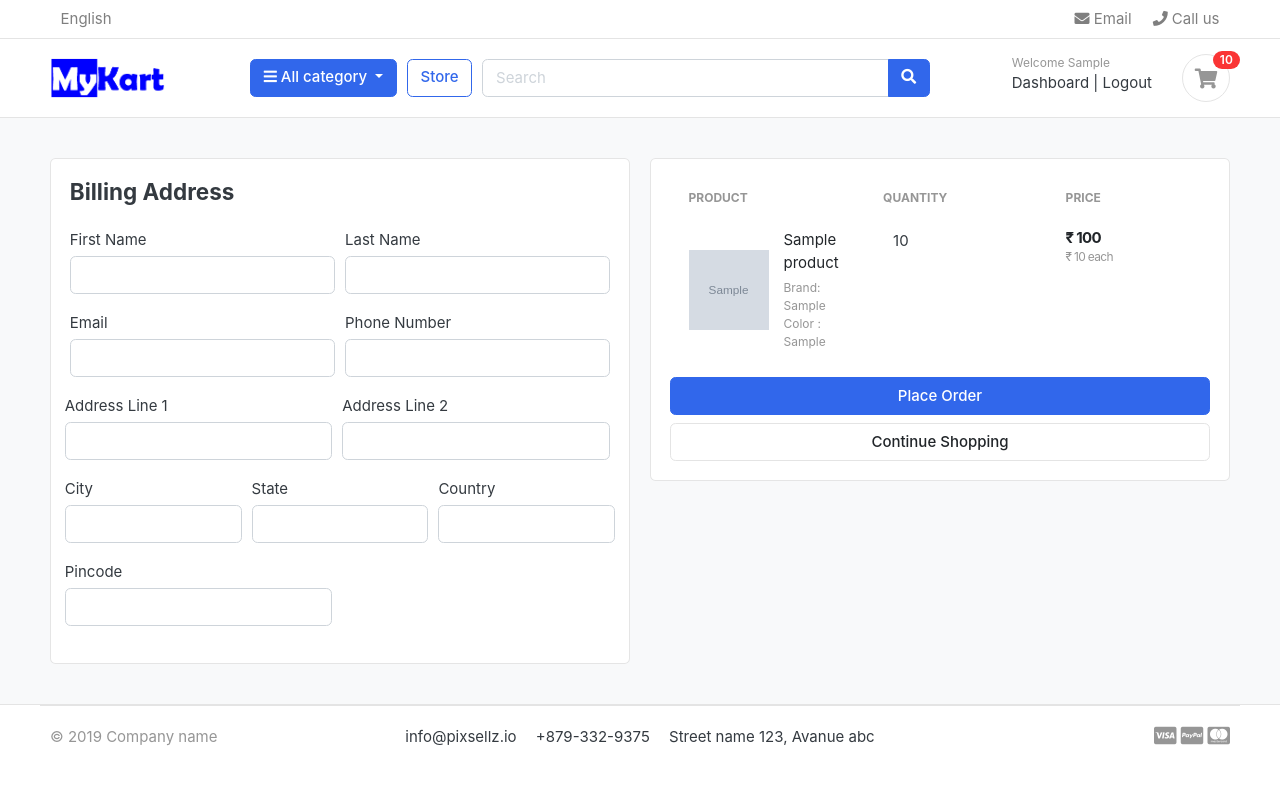
After one commit to bojjasiva/greatkart-django, a Django app: page /cart/checkout/ in a window 1280 px wide. The commit adds this page. Shown: the top 785 px of the page. Run offline with Django 3.2, Linux system fonts and the light colour scheme; a user stored in the database is signed in; tables that the repository leaves empty hold one stand-in row (values such as "Sample post"); grey boxes marked "Sample" are stand-in pictures; parts of the project's set-up code (start-up, migrations or seed data) failed here and were passed over; some libraries are stand-ins or nearby versions; some web fonts are replaced.

Commit message:
Cart functionalities

```diff
--- a/carts/context_processors.py
+++ b/carts/context_processors.py
@@ -8,8 +8,11 @@ def counter(request):
         return {}
     else:
         try:
-            cart       = Cart.objects.filter(cart_id=_cart_id(request))
-            cart_items = CartItem.objects.all().filter(cart=cart[:1])
+            cart = Cart.objects.filter(cart_id=_cart_id(request))
+            if request.user.is_authenticated:
+                cart_items = CartItem.objects.all().filter(user=request.user)
+            else:
+                cart_items = CartItem.objects.all().filter(cart=cart[:1])
             for cart_item in cart_items:
                 cart_count +=  cart_item.quantity
         except Cart.DoesNotExist:
--- a/carts/models.py
+++ b/carts/models.py
@@ -1,5 +1,7 @@
+from pickle import TRUE
 from django.db import models
 from store.models import Product, Variation
+from accounts.models import Account
 
 # Create your models here.
 
@@ -12,8 +14,9 @@ class Cart(models.Model):
 
 
 class CartItem(models.Model):
+    user       = models.ForeignKey(Account, on_delete=models.CASCADE, null=True)
     product    = models.ForeignKey(Product, on_delete=models.CASCADE)
-    cart       = models.ForeignKey(Cart, on_delete=models.CASCADE)
+    cart       = models.ForeignKey(Cart, on_delete=models.CASCADE, null=True)
     variation  = models.ManyToManyField(Variation, blank=True)
     quantity   = models.IntegerField()
     is_active  = models.BooleanField(default=True)
--- a/carts/urls.py
+++ b/carts/urls.py
@@ -8,5 +8,5 @@ urlpatterns = [
      path('add_cart/<int:product_id>/', views.add_cart, name='add_cart' ),
      path('remove_cart/<int:product_id>/<int:cart_item_id>/', views.remove_cart, name='remove_cart' ),
      path('remove_cart_item/<int:product_id>/<int:cart_item_id>/', views.remove_cart_item, name='remove_cart_item' ),
-
+     path('checkout/', views.checkout, name='checkout'),
 ]
--- a/carts/views.py
+++ b/carts/views.py
@@ -3,6 +3,7 @@ from store.models import Product, Variation
 from .models import Cart, CartItem
 from django.http import HttpResponse
 from django.core.exceptions import ObjectDoesNotExist
+from django.contrib.auth.decorators import login_required
 
 # Create your views here.
 
@@ -16,86 +17,166 @@ def _cart_id(request):
 
 # Add products in cart items
 def add_cart(request, product_id):
+    current_user = request.user
     product = Product.objects.get(id=product_id)
-    product_variation = []
 
-    # get product variation of current product to be added into cart
-    if request.method == 'POST':
-        for item in request.POST:
-            key = item
-            value = request.POST[key]
-            print(key, value)
+
+    # For Authenicated users
+    if current_user.is_authenticated:
+            # Listing product variations in the current request
+            product_variation = []
+            if request.method == 'POST':
+                for item in request.POST:
+                    key = item
+                    value = request.POST[key]
+                    print(key, value)
+                    try:
+                        variation = Variation.objects.get(product=product, variation_category__iexact=key, variation_value__iexact=value)
+                        print('current product variation',variation)
+                        product_variation.append(variation)
+                    except:
+                        pass
+
+            # Checking whether cart item exits aleardy
+            is_cart_item_exist = CartItem.objects.filter(product=product, user=current_user).exists()
+            if is_cart_item_exist:
+                cart_item = CartItem.objects.filter(product=product, user=current_user)
+                ex_var_list =[]
+                ci_id = []
+                for item in cart_item:
+                    existing_variation = item.variation.all()
+
+                    # Converting query set to list
+                    ex_var_list.append(list(existing_variation))
+                    ci_id.append(item.id)
+                    print('Existing variation',existing_variation, 'Item ID',item.id)
+
+                print(ex_var_list, ci_id)
+
+                # Increase cart item quantity if cart item and variation is already available
+                if product_variation in ex_var_list:
+                    # get cart item id
+                    index = ex_var_list.index(product_variation)
+                    print('Index', index)
+                    itemid = ci_id[index]
+                    print('Item ID', itemid)
+                    # get cart item
+                    item = CartItem.objects.get(product=product, id=itemid)
+                    item.quantity += 1
+                    item.save()
+
+                # If  product & cart item exist and product variation does not exist
+                else:
+                    item = CartItem.objects.create(product = product, user=current_user, quantity = 1)
+                    if len(product_variation) > 0:
+                       item.variation.clear()
+                    # This * will add all product variations
+                       item.variation.add(*product_variation)
+                       item.save()
+
+            # Creating new cart item if cart item for product does not exist
+            else:
+                cart_item    = CartItem.objects.create (
+                    product  = product,
+                    quantity = 1,
+                    user     = current_user,
+                )
+                if len(product_variation) > 0:
+                    cart_item.variation.clear()
+                    cart_item.variation.add(*product_variation)
+                cart_item.save()
+            #return HttpResponse(cart_item.product)
+            #exit()
+            return redirect('cart')
+
+    # For unauthenicated users
+    else:
+           # get product variation of current product to be added into cart
+            product_variation = []
+            if request.method == 'POST':
+                for item in request.POST:
+                    key = item
+                    value = request.POST[key]
+                    print(key, value)
+                    try:
+                        variation = Variation.objects.get(product=product, variation_category__iexact=key, variation_value__iexact=value)
+                        print(variation)
+                        product_variation.append(variation)
+                    except:
+                        pass
+
+            # get the cart using cart_id present in the session
             try:
-                variation = Variation.objects.get(product=product, variation_category__iexact=key, variation_value__iexact=value)
-                print(variation)
-                product_variation.append(variation)
-            except:
-                pass
+                cart = Cart.objects.get(cart_id=_cart_id(request))
+            except Cart.DoesNotExist:
+                cart = Cart.objects.create(
+                    cart_id = _cart_id(request)
+                )
+            cart.save()
 
-    # get the cart using cart_id present in the session
-    try:
-        cart = Cart.objects.get(cart_id=_cart_id(request))
-    except Cart.DoesNotExist:
-        cart = Cart.objects.create(
-            cart_id = _cart_id(request)
-        )
-    cart.save()
+            # Checking whether cart item exits aleardy
+            is_cart_item_exist = CartItem.objects.all().filter(product=product, cart=cart).exists()
+            if is_cart_item_exist:
+                cart_item = CartItem.objects.all().filter(product=product, cart=cart)
+                ex_var_list =[]
+                ci_id = []
+                for item in cart_item:
+                    existing_variation = item.variation.all()
 
-    # Checking whether cart item exits aleardy
-    is_cart_item_exist = CartItem.objects.filter(product=product, cart=cart).exists()
-    if is_cart_item_exist:
-        cart_item = CartItem.objects.filter(product=product, cart=cart)
-        ex_var_list =[]
-        ci_id = []
-        for item in cart_item:
-            existing_variation = item.variation.all()
+                    # Converting query set to list
+                    ex_var_list.append(list(existing_variation))
+                    ci_id.append(item.id)
 
-            # Converting query set to list
-            ex_var_list.append(list(existing_variation))
-            ci_id.append(item.id)
+                print(ex_var_list)
 
-        print(ex_var_list)
+                # Incease cart item quantity
+                if product_variation in ex_var_list:
+                    # get cart item id
+                    index = ex_var_list.index(product_variation)
+                    itemid = ci_id[index]
+                    # get cart item
+                    item = CartItem.objects.get(product=product, id=itemid)
+                    item.quantity += 1
+                    item.save()
 
-           # Incease cart item quantity
-        if product_variation in ex_var_list:
-            # get cart item id
-            index = ex_var_list.index(product_variation)
-            itemid = ci_id[index]
-            # get cart item
-            ietm = CartItem.objects.get(product=product, id=itemid)
-            item.quantity += 1
-            item.save()
+                # If  product & cart item exist and product variation does not exist
+                else:
+                    item = CartItem.objects.create(product = product, cart=cart, quantity = 1)
+                    if len(product_variation) > 0:
+                       item.variation.clear()
+                    # This * will add all product variations
+                       item.variation.add(*product_variation)
+                       item.save()
 
-        # If  product & cart item exist and product variation does not exist
-        else:
-            item = CartItem.objects.create(product = product, cart=cart, quantity = 1)
-            if len(product_variation) > 0:
-               item.variation.clear()
-               # This * will add all product variations
-               item.variation.add(*product_variation)
-            item.save()
+            # Creating new cart item if cart item for product does not exist
+            else:
+                cart_item    = CartItem.objects.create (
+                    product  = product,
+                    quantity = 1,
+                    cart     = cart,
+                )
+                if len(product_variation) > 0:
+                    cart_item.variation.clear()
+                    cart_item.variation.add(*product_variation)
+                cart_item.save()
+            #return HttpResponse(cart_item.product)
+            #exit()
+            return redirect('cart')
 
-    # Creating new cart item if cart item for product does not exist
-    else:
-        cart_item    = CartItem.objects.create (
-            product  = product,
-            quantity = 1,
-            cart     = cart,
-        )
-        if len(product_variation) > 0:
-            cart_item.variation.clear()
-            cart_item.variation.add(*product_variation)
-        cart_item.save()
-    #return HttpResponse(cart_item.product)
-    #exit()
-    return redirect('cart')
+
+
 
 # Remove products from cart_item
 def remove_cart(request, product_id, cart_item_id):
     product   = get_object_or_404(Product, id=product_id)
-    cart      = Cart.objects.get(cart_id=_cart_id(request))
-    cart_item = CartItem.objects.get(product=product, cart=cart, id=cart_item_id)
+
     try:
+        if request.user.is_authenticated:
+            cart_item = CartItem.objects.get(product=product, user=request.user, id=cart_item_id)
+        else:
+            cart      = Cart.objects.get(cart_id=_cart_id(request))
+            cart_item = CartItem.objects.get(product=product, cart=cart, id=cart_item_id)
+
         if cart_item.quantity > 1:
             cart_item.quantity -= 1
             cart_item.save()
@@ -105,21 +186,67 @@ def remove_cart(request, product_id, cart_item_id):
         pass
     return redirect('cart')
 
+
+
+
+
 # Rmove cart item completely
 def remove_cart_item(request, product_id, cart_item_id):
     product   = get_object_or_404(Product, id=product_id)
-    cart      = Cart.objects.get(cart_id=_cart_id(request))
-    cart_item = CartItem.objects.get(product=product, cart=cart, id=cart_item_id)
+    if request.user.is_authenticated:
+        cart_item = CartItem.objects.get(product=product, user=request.user, id=cart_item_id)
+    else:
+        cart      = Cart.objects.get(cart_id=_cart_id(request))
+        cart_item = CartItem.objects.get(product=product, cart=cart, id=cart_item_id)
     cart_item.delete()
     return redirect('cart')
+
+
+
+
 
 
 def cart(request, total=0, quantity=0, cart_items=None):
     try:
         tax         = 0
         grand_total = 0
-        cart = Cart.objects.get(cart_id=_cart_id(request))
-        cart_items = CartItem.objects.filter(cart=cart, is_active=True)
+        if request.user.is_authenticated:
+            cart_items = CartItem.objects.all().filter(user=request.user, is_active=True)
+        else:
+            cart = Cart.objects.filter(cart_id=_cart_id(request))
+            cart_items = CartItem.objects.all().filter(cart=cart[:1], is_active=True)
+        for cart_item in cart_items:
+            total += (cart_item.product.price * cart_item.quantity)
+            quantity += cart_item.quantity
+        tax = total*0.18
+        grand_total = total + tax
+
+    except ObjectDoesNotExist:
+        pass # Just ignore
+
+    context = {
+        'total' : total,
+        'quanity' : quantity,
+        'cart_items' : cart_items,
+        'tax' : tax,
+        'grand_total' : grand_total,
+    }
+    return render(request, 'store/cart.html', context)
+
+
+
+
+
+@login_required(login_url='login')
+def checkout(request, total=0, quantity=0, cart_items=None):
+    try:
+        tax         = 0
+        grand_total = 0
+        if request.user.is_authenticated:
+            cart_items = CartItem.objects.all().filter(user=request.user, is_active=True)
+        else:
+            cart = Cart.objects.filter(cart_id=_cart_id(request))
+            cart_items = CartItem.objects.all().filter(cart=cart[:1], is_active=True)
         for cart_item in cart_items:
             total += (cart_item.product.price * cart_item.quantity)
             quantity += cart_item.quantity
@@ -137,4 +264,4 @@ def cart(request, total=0, quantity=0, cart_items=None):
         'tax' : tax,
         'grand_total' : grand_total,
     }
-    return render(request, 'store/cart.html', context)
+    return render(request, 'store/checkout.html', context)
--- a/templates/store/cart.html
+++ b/templates/store/cart.html
@@ -114,7 +114,7 @@
                 <p class="text-center mb-3">
                     <img src="{% static './images/misc/payments.png' %}" height="26">
                 </p>
-                <a href="./place-order.html" class="btn btn-primary btn-block"> Checkout </a>
+                <a href="{% url 'checkout' %}" class="btn btn-primary btn-block"> Checkout </a>
                 <a href="{% url 'store' %}" class="btn btn-light btn-block">Continue Shopping</a>
             </div> <!-- card-body.// -->
             </div> <!-- card.// -->
--- /dev/null
+++ b/templates/store/checkout.html
@@ -0,0 +1,156 @@
+{% extends 'base.html' %}
+
+{% load static %}
+
+{% block content %}
+<section class="section-content padding-y bg">
+    <div class="container">
+
+    <!-- ============================ COMPONENT 1 ================================= -->
+
+
+    <div class="row">
+        <aside class="col-lg-6">
+    <div class="card">
+
+        <div class="card-body">
+            <h4 class="card-title mb-4">Billing Address</h4>
+            <form action="" method="POST">
+                {% csrf_token %}
+                <div class="form-row">
+                    <div class="col form-group">
+                        <label for=""> First Name </label>
+                        <input type="text" name="first_name" class="form-control" required>
+                    </div>
+                    <div class="col form-group">
+                        <label for=""> Last Name </label>
+                        <input type="text" name="last_name" class="form-control" required>
+                    </div>
+                </div>
+                <div class="form-row">
+                    <div class="col form-group">
+                        <label for=""> Email </label>
+                        <input type="email" name="email" class="form-control" required>
+                    </div>
+                    <div class="col form-group">
+                        <label for=""> Phone Number </label>
+                        <input type="text" name="mobile" class="form-control" required>
+                    </div>
+                <div class="form-row">
+                        <div class="col form-group">
+                            <label for=""> Address Line 1 </label>
+                            <input type="text" name="address_line_1" class="form-control" required>
+                        </div>
+                        <div class="col form-group">
+                            <label for=""> Address Line 2 </label>
+                            <input type="text" name="address_line_2" class="form-control">
+                        </div>
+                </div>
+                <div class="form-row">
+                        <div class="col form-group">
+                            <label for=""> City </label>
+                            <input type="text" name="city" class="form-control" required>
+                        </div>
+                        <div class="col form-group">
+                            <label for=""> State</label>
+                            <input type="text" name="state" class="form-control">
+                        </div>
+                        <div class="col form-group">
+                            <label for=""> Country</label>
+                            <input type="text" name="country" class="form-control">
+                        </div>
+                </div>
+                <div class="form-row">
+                        <div class="col form-group">
+                            <label for=""> Pincode</label>
+                            <input type="text" name="pincode" class="form-control">
+                        </div>
+
+                </div>
+
+            </form>
+        </div>
+
+    </div> <!-- card.// -->
+
+        </aside> <!-- col.// -->
+        <aside class="col-lg-6">
+
+            <div class="card">
+            <div class="card-body">
+
+                <table class="table table-borderless table-shopping-cart">
+                    <thead class="text-muted">
+                    <tr class="small text-uppercase">
+                      <th scope="col">Product</th>
+                      <th scope="col" width="120">Quantity</th>
+                      <th scope="col" width="120">Price</th>
+                      <th scope="col" class="text-right" width="200"> </th>
+                    </tr>
+                    </thead>
+                    <tbody>
+
+                  {% for cart_item in cart_items %}
+                       <tr>
+                         <td>
+                            <figure class="itemside align-items-center">
+                                <div class="aside"><img src="{{ cart_item.product.images.url }}" class="img-sm"></div>
+                                <figcaption class="info">
+                                    <a href="{{ cart_item.product.get_url }}" class="title text-dark">{{ cart_item.product.product_name }}</a>
+                                    <p class="text-muted small">  Brand: {{ cart_item.product.brand }}
+                                    {% if cart_item.variation.all %}
+
+                                    {% for item in cart_item.variation.all %}
+                                     <br>
+                                      {{ item.variation_category | capfirst }} : {{ item.variation_value | capfirst}}
+                                    {% endfor%}
+                                    {% endif %}
+
+                                    </p>
+
+                                </figcaption>
+                            </figure>
+                          </td>
+                          <td>
+                            <!-- col.// -->
+                                        <div class="col">
+                                            <div class="input-group input-spinner">
+                                               {{ cart_item.quantity }}
+                                            </div> <!-- input-group.// -->
+                                        </div> <!-- col.// -->
+                          </td>
+                          <td>
+                            <div class="price-wrap">
+                                <var class="price">₹ {{ cart_item.sub_total }}</var>
+                                <small class="text-muted">₹ {{ cart_item.product.price}} each </small>
+                            </div> <!-- price-wrap .// -->
+                         </td>
+
+                       </tr>
+
+                   {% endfor %}
+                    </tbody>
+                    </table>
+
+                <button type="submit" class="btn btn-primary btn-block" name="submit">Place Order</button>
+                <a href="{% url 'store' %}" class="btn btn-light btn-block">Continue Shopping</a>
+            </div> <!-- card-body.// -->
+            </div> <!-- card.// -->
+
+        </form>
+    </div>
+
+</div> <!-- card.// -->
+
+
+    </aside> <!-- col.// -->
+
+
+    </div> <!-- row.// -->
+
+    <!-- ============================ COMPONENT 1 END .// ================================= -->
+
+    </div> <!-- container .//  -->
+    </section>
+
+{% endblock %}
```
Also changed, not shown: accounts/views.py (+64 -1 lines), carts/migrations/0003_auto_20220410_1045.py (added).
